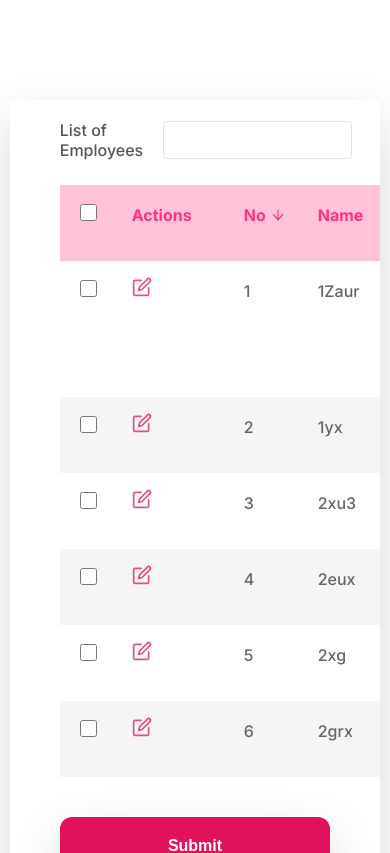
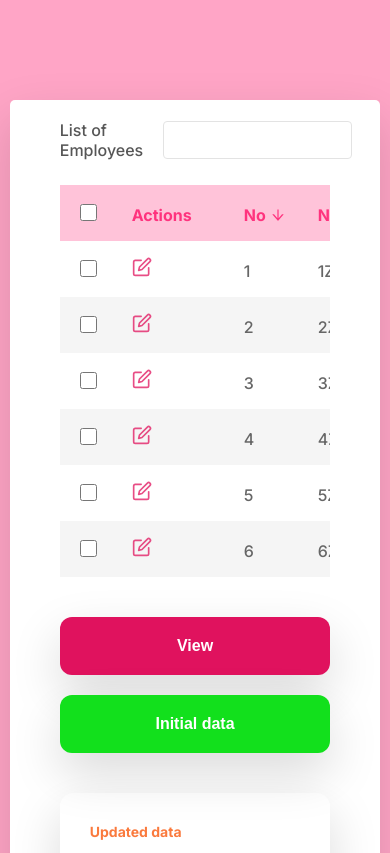
Before and after one commit to ZaurZahid/challange-app-table, a React (Create React App) app: page / in a window 390 px wide. Shown: the top 853 px of the page. Built offline with nearby package versions, Linux system fonts and the light colour scheme.

Commit message:
generateArray and handleUpdatedData added

```diff
--- a/package.json
+++ b/package.json
@@ -6,12 +6,14 @@
     "@testing-library/jest-dom": "^5.11.4",
     "@testing-library/react": "^11.1.0",
     "@testing-library/user-event": "^12.1.10",
+    "deep-object-diff": "^1.1.0",
     "lodash.debounce": "^4.0.8",
     "react": "^17.0.2",
     "react-click-away-listener": "^2.0.2",
     "react-dom": "^17.0.2",
     "react-icons": "^4.2.0",
     "react-scripts": "4.0.3",
+    "uniqid": "^5.3.0",
     "web-vitals": "^1.0.1"
   },
   "scripts": {
--- a/src/components/DataSheet/data_sheet.module.css
+++ b/src/components/DataSheet/data_sheet.module.css
@@ -54,7 +54,6 @@
 .DeletedData {
   display: flex;
   flex-direction: column;
-  align-items: center;
   width: 50%;
   box-shadow: 0px 20px 50px rgb(0 0 0 / 15%);
   border-radius: 14px;
--- a/src/components/DataSheet/index.jsx
+++ b/src/components/DataSheet/index.jsx
@@ -8,6 +8,9 @@ import style from './data_sheet.module.css'
 import debounce from 'lodash.debounce';
 import Loading from '../Loading';
 import Spinner from '../Spinner';
+import UpdatedData from '../UpdatedData';
+import { updatedDiff } from 'deep-object-diff';
+import { generateArray } from '../utils';
 
 function index() {
 	const [search, setSearch] = useState('')
@@ -15,12 +18,13 @@ function index() {
 	const [order, setOrder] = useState('asc');
 	const [orderBy, setOrderBy] = useState('id'); // ilk once id ye gore asc ele
 	const [page, setPage] = useState(0);
-	const [rowsPerPage] = useState(6);
+	const [rowsPerPage] = useState(6/* 10 */);
 	const [isLoading, setIsLoading] = useState(false)
 	const [editingRow, setEditingRow] = useState(null)
 
 	const [data, setData] = useState(null);
 	const [filteredData, setFilteredData] = useState(null);
+	const [unChangedData, setUnChangedData] = useState(null);
 	const [editingField, setEditingField] = useState(null);
 	const [alert, setAlert] = useState({ open: false, message: '', bgC: "" })
 
@@ -35,6 +39,7 @@ function index() {
 
 	const [hasErr, setHasErr] = useState(initialErr);
 	const [viewJson, setViewJson] = useState(false);
+	const [updatedData, setUpdatedData] = useState([]);
 
 	const tableHead = [
 		{ id: "action", label: "Actions", sorting: false },
@@ -44,29 +49,6 @@ function index() {
 		{ id: "date_birth", label: "Date birth", sorting: true },
 		{ id: "position", label: "Position", sorting: true },
 		{ id: "phonenumber", label: "Phone number", sorting: true },
-	]
-
-	const table = [
-		{ id: 1, name: "1Zaur", surname: "Aliyev Frontend developer Frontend developer", date_birth: "2021-04-14", position: "Frontend developer", phonenumber: "554149211" },
-		{ id: 2, name: "1yx", surname: "y", date_birth: "2021-04-14", position: "Backend developer", phonenumber: "464524544" },
-		{ id: 3, name: "2xu3", surname: "y", date_birth: "2021-04-14", position: "Backend developer", phonenumber: "464524544" },
-		{ id: 4, name: "2eux", surname: "y", date_birth: "2021-04-14", position: "Backend developer", phonenumber: "464524544" },
-		{ id: 5, name: "2xg", surname: "y", date_birth: "2021-04-14", position: "Backend developer", phonenumber: "464524544" },
-		{ id: 6, name: "2grx", surname: "y", date_birth: "2021-04-14", position: "Backend developer", phonenumber: "464524544" },
-		{ id: 7, name: "3xg", surname: "y", date_birth: "2021-04-14", position: "Backend developer", phonenumber: "464524544" },
-		{ id: 8, name: "4xh", surname: "y", date_birth: "2021-04-14", position: "Backend developer", phonenumber: "464524544" },
-		{ id: 9, name: "4xh", surname: "y", date_birth: "2021-04-14", position: "Backend developer", phonenumber: "464524544" },
-		{ id: 10, name: "4xh", surname: "y", date_birth: "2021-04-14", position: "Backend developer", phonenumber: "464524544" },
-		{ id: 11, name: "4xh", surname: "y", date_birth: "2021-04-14", position: "Backend developer", phonenumber: "464524544" },
-		{ id: 12, name: "4xh", surname: "y", date_birth: "2021-04-14", position: "Backend developer", phonenumber: "464524544" },
-		{ id: 13, name: "4xh", surname: "y", date_birth: "2021-04-14", position: "Backend developer", phonenumber: "464524544" },
-		{ id: 14, name: "4xh", surname: "y", date_birth: "2021-04-14", position: "Backend developer", phonenumber: "464524544" },
-		{ id: 15, name: "4xh", surname: "y", date_birth: "2021-04-14", position: "Backend developer", phonenumber: "464524544" },
-		{ id: 16, name: "4xh", surname: "y", date_birth: "2021-04-14", position: "Backend developer", phonenumber: "464524544" },
-		{ id: 17, name: "4xh", surname: "y", date_birth: "2021-04-14", position: "Backend developer", phonenumber: "464524544" },
-		{ id: 18, name: "4xh", surname: "y", date_birth: "2021-04-14", position: "Backend developer", phonenumber: "464524544" },
-		{ id: 19, name: "4xh", surname: "y", date_birth: "2021-04-14", position: "Backend developer", phonenumber: "464524544" },
-		{ id: 20, name: "4xh", surname: "y", date_birth: "2021-04-14", position: "Backend developer", phonenumber: "464524544" },
 	]
 
 	useEffect(() => {
@@ -79,8 +61,10 @@ function index() {
 		//if ok
 
 		setTimeout(() => {
-			setData(table)
-			setFilteredData(table)
+			const tableData = generateArray()
+			setData(tableData)
+			setFilteredData(tableData)
+			setUnChangedData(tableData)
 
 			setIsLoading(false)
 		}, 500);
@@ -141,6 +125,38 @@ function index() {
 		}
 	};
 
+	const handleUpdatedData = (index, editingField) => {
+		const clonedData = [...unChangedData]
+		const updatedValues = []
+		const diff = updatedDiff(clonedData[index], editingField)
+		console.log(diff);
+
+		if ((Object.keys(diff).length !== 0)) {
+			for (const [key, value] of Object.entries(diff)) {
+				updatedValues.push(
+					{
+						nameofField: key,
+						valuesOfField: {
+							oldVal: clonedData[index][key],
+							newVal: value
+						}
+					}
+				)
+			}
+
+			const withUpdated = { ...clonedData[index], updatedValues }
+			const newUpdatedData = [...updatedData, withUpdated]
+			const uniqueData = [...newUpdatedData.reduce((map, obj) => map.set(obj.id, obj), new Map()).values()];
+
+			setUpdatedData(uniqueData)
+		} else {
+			const newUpdatedData = updatedData.filter(el => el.id !== editingField.id)
+			setUpdatedData(newUpdatedData)
+
+			// console.log('ferq evvelki ile yoxdu');
+		}
+	}
+
 	const handleSave = (id) => {
 		const clonedData = [...data]
 		const index = clonedData.findIndex(row => row.id === id)
@@ -161,6 +177,9 @@ function index() {
 
 			//API REQUEST
 			setTimeout(() => {
+				//bir bir push ele
+				handleUpdatedData(index, editingField)
+
 				clonedData[index] = editingField;
 				setData(clonedData);
 				setFilteredData(clonedData);
@@ -246,11 +265,12 @@ function index() {
 	};
 
 	const viewJsonData = () => {
-		console.log('object');
-		setViewJson(true)
+		setViewJson(prev => !prev)
 	}
 
 	const returnToInitialData = () => {
+		setViewJson(false)
+		setUpdatedData([])
 		fetchData()
 
 		setAlert({
@@ -259,8 +279,6 @@ function index() {
 			message: 'Returned to initial value'
 		})
 	}
-
-
 
 	return (
 		<Loading isLoading={!data}>
@@ -287,7 +305,7 @@ function index() {
 					/>
 
 					<div className={style.BtnContainer}>
-						<button onClick={viewJsonData} className={style.Submit}>{viewJson ? "Hide" : "Submit"}</button>
+						<button onClick={viewJsonData} className={style.Submit}>{viewJson ? "Hide" : "View"}</button>
 						<button onClick={returnToInitialData} className={style.Initial}>Initial data</button>
 					</div>
 
@@ -295,9 +313,7 @@ function index() {
 						<div className={style.JsonData}>
 							<div className={style.UpdatedData}>
 								<h5>Updated data</h5>
-								<div>
-									asdasdasd
-								</div>
+								<UpdatedData data={updatedData} />
 							</div>
 							<div className={style.DeletedData}>
 								<h5>Deleted data</h5>
--- a/src/components/Layout/layout.module.css
+++ b/src/components/Layout/layout.module.css
@@ -1,6 +1,6 @@
 .Container {
   display: flex;
   justify-content: center;
-  background-color: rgb(255, 255, 255);
+  background-color: #ff337e70;
   min-height: 100vh;
 }
--- /dev/null
+++ b/src/components/PrettyPrintJson/index.jsx
@@ -0,0 +1,27 @@
+import React, { useState } from 'react'
+import style from './print_json.module.css'
+
+export const PrettyPrintJson = React.memo(({ data }) => {
+	const [modifiedData, setModifiedData] = useState({})
+
+	React.useEffect(() => {
+		const x = { ...data }
+		x.updatedValues.map(element =>
+			x[element.nameofField] = element.valuesOfField
+		)
+
+		const { updatedValues, ...rest } = x
+		setModifiedData(rest)
+
+	}, [data, setModifiedData])
+
+	return (
+		<div className={style.Section}>
+			{(Object.keys(modifiedData).length !== 0) &&
+				<pre>
+					{JSON.stringify(modifiedData, null, 2)}
+				</pre>
+			}
+		</div>
+	)
+});
--- /dev/null
+++ b/src/components/PrettyPrintJson/print_json.module.css
@@ -0,0 +1,11 @@
+.Section {
+  margin-bottom: 30px;
+  padding-bottom: 30px;
+  border-bottom: 1px dashed #666666;
+}
+
+.Section pre {
+  font-size: 16px;
+  font-weight: 600;
+  color: #666666;
+}
--- a/src/components/Table/index.jsx
+++ b/src/components/Table/index.jsx
@@ -3,7 +3,7 @@ import style from './table.module.css'
 import { AiOutlineArrowUp, AiOutlineArrowDown } from 'react-icons/ai';
 import { FiEdit, FiCheckSquare } from 'react-icons/fi';
 import { GrClose } from 'react-icons/gr';
-import { MoreThanEighteenYear } from '../utils';
+import { getComparator, MoreThanEighteenYear, tableSort } from '../utils';
 
 function index({
 	tableHead,
@@ -22,32 +22,6 @@ function index({
 	errObj,
 }) {
 
-	function descendingComparator(a, b, orderBy) {
-		if (b[orderBy] < a[orderBy]) {
-			return -1;
-		}
-		if (b[orderBy] > a[orderBy]) {
-			return 1;
-		}
-		return 0;
-	}
-
-	function getComparator(order, orderBy) {
-		return order === 'desc'
-			? (a, b) => descendingComparator(a, b, orderBy)
-			: (a, b) => -descendingComparator(a, b, orderBy);
-	}
-
-	//sorting array
-	function tableSort(array, comparator) {
-		const stabilizedThis = array.map((el, index) => [el, index]);
-		stabilizedThis.sort((a, b) => {
-			const order = comparator(a[0], b[0]);
-			if (order !== 0) return order;
-			return a[1] - b[1];
-		});
-		return stabilizedThis.map((el) => el[0]);
-	}
 	// console.log(errObj);
 	return (
 		<>
--- a/src/components/Table/table.module.css
+++ b/src/components/Table/table.module.css
@@ -116,3 +116,16 @@
 .hasError {
   border: 1px solid red;
 }
+
+@media only screen and (max-width: 960px) {
+  .TableContainer {
+    display: block;
+    overflow-x: auto;
+    white-space: nowrap;
+    white-space: nowrap;
+  }
+
+  .TableContainer .TableBody {
+    width: 100%;
+  }
+}
--- /dev/null
+++ b/src/components/UpdatedData/index.jsx
@@ -0,0 +1,13 @@
+import React from 'react'
+import uniqid from 'uniqid'
+import { PrettyPrintJson } from '../PrettyPrintJson';
+
+function index({ data }) {
+	return (
+		<>
+			{data.length > 0 ? data.map(el => <PrettyPrintJson data={el} key={el.id + el.name} />) : null}
+		</>
+	)
+}
+
+export default index
--- a/src/components/utils/index.js
+++ b/src/components/utils/index.js
@@ -13,3 +13,40 @@ export const MoreThanEighteenYear = () => {
 	const maxDate = year + '-' + month + '-' + day;
 	return maxDate
 }
+
+export const generateArray = () => {
+	const Table = []
+	for (let i = 1; i <= 20/* 150 */; i++) {
+		const Object = { id: i, name: `${i}Zaur`, surname: `${i}Aliyev`, date_birth: "2021-04-14", position: `${i}Frontend developer`, phonenumber: (i > 99 ? `55 ${i} 92 11` : i > 9 ? `55 414 92 ${i}` : `55 4${i}4 92 1${i}`) }
+		Table.push(Object)
+	}
+
+	return Table
+}
+
+export function descendingComparator(a, b, orderBy) {
+	if (b[orderBy] < a[orderBy]) {
+		return -1;
+	}
+	if (b[orderBy] > a[orderBy]) {
+		return 1;
+	}
+	return 0;
+}
+
+export function getComparator(order, orderBy) {
+	return order === 'desc'
+		? (a, b) => descendingComparator(a, b, orderBy)
+		: (a, b) => -descendingComparator(a, b, orderBy);
+}
+
+//sorting array
+export function tableSort(array, comparator) {
+	const stabilizedThis = array.map((el, index) => [el, index]);
+	stabilizedThis.sort((a, b) => {
+		const order = comparator(a[0], b[0]);
+		if (order !== 0) return order;
+		return a[1] - b[1];
+	});
+	return stabilizedThis.map((el) => el[0]);
+}
--- a/src/index.css
+++ b/src/index.css
@@ -9,8 +9,7 @@
 
 :root {
   --primary-background-color: #cd1659;
-  --layout-background-color: #ebeff2;
-  --scroll-color: #d3658d;
+  --scroll-background-color: #ebeff2;
 }
 
 html,
@@ -163,11 +162,11 @@ input[type='checkbox'] {
 ::-webkit-scrollbar {
   width: 5px;
   height: 3px;
-  background-color: var(--layout-background-color);
+  background-color: var(--scroll-background-color);
 }
 
 ::-webkit-scrollbar-track {
-  background-color: var(--layout-background-color);
+  background-color: var(--scroll-background-color);
 }
 
 ::-webkit-scrollbar-thumb {
```
Also changed, not shown: 1 other file (tests, documents, lock files or other folders).
